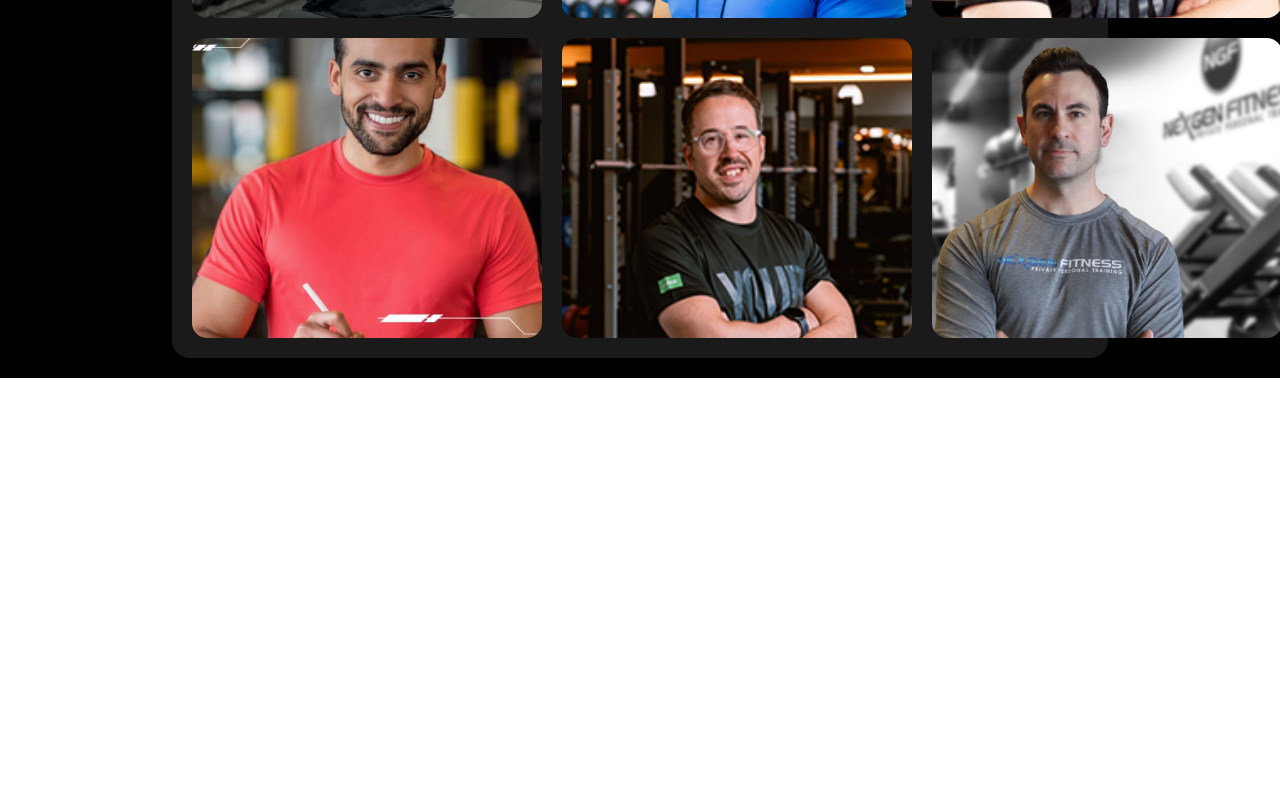
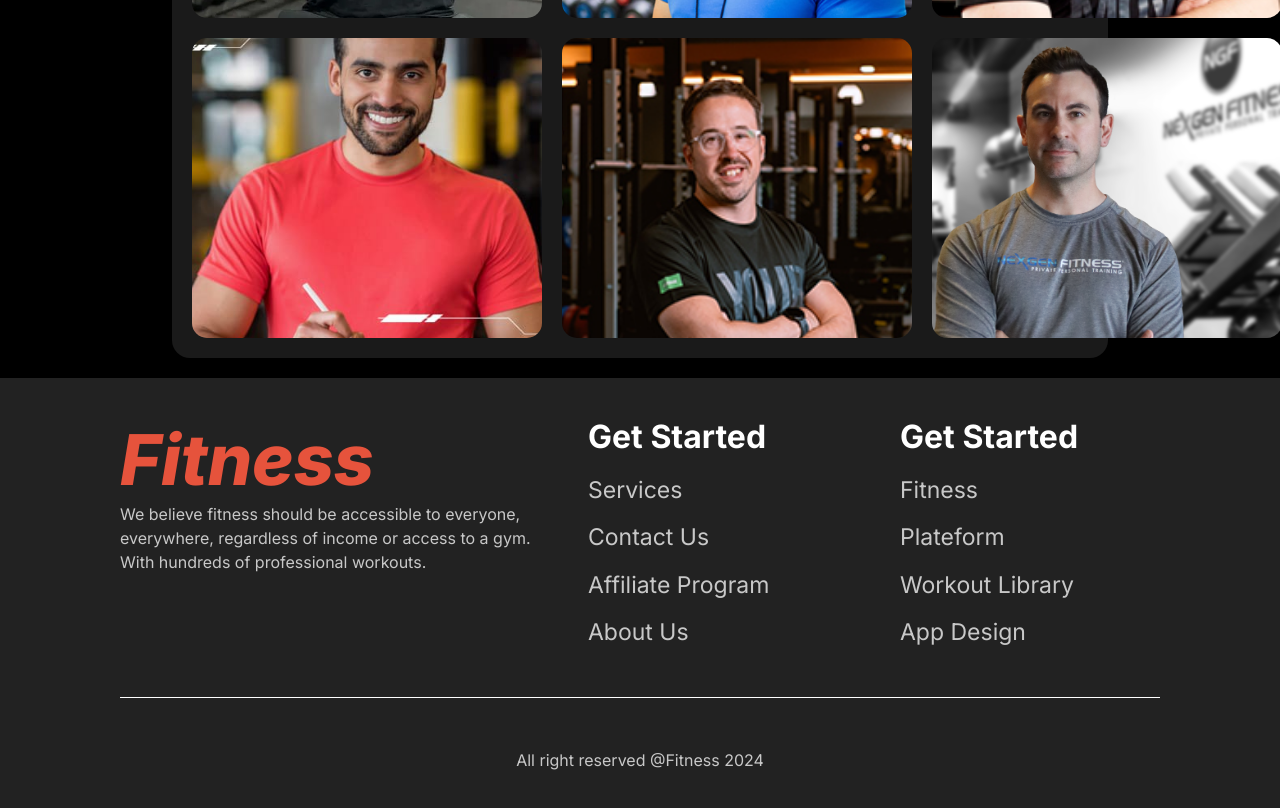
Before and after one commit to HiYasin/versatile-ui, a plain HTML site: page index.html in a window 1280 px wide. Shown: the part 3194-4002 px from the top of the page. Before the commit the page ends 3572 px from the top, so only its background shows below. Drawn offline with Linux system fonts and the light colour scheme; a web font is replaced by a local one.

Commit message:
Footer completed

```diff
--- a/css/style.css
+++ b/css/style.css
@@ -362,3 +362,46 @@ line-height: 120%;
         grid-template-columns: 1fr; /* 1 column on extra small screens */
     }
 }
+footer{
+    padding: 40px 120px;
+}
+.footercontainer{
+    padding-bottom: 50px ;
+    display: flex;
+    justify-content: space-between;
+    border-bottom:1px solid white ;
+}
+footer h1{
+    font-size: 70px;
+font-weight: 800;
+line-height: 120%;
+color:rgb(230, 83, 60);
+font-style: italic;
+
+}
+footer h2{
+    font-size: 32px;
+font-weight: 700;
+line-height: 120%;
+}
+footer li{
+    color: rgb(200, 200, 200);
+    list-style: none;
+    margin-top: 20px;
+    font-size: 23px;
+    font-weight: 400;
+    line-height: 120%;
+}
+.footerdescription{
+    width: 40%;
+}
+.getStart{
+    width: 25%;
+}
+footer hr{
+    color: rgb(200, 200, 200);
+}
+.copyright{
+    padding-top: 50px;
+    text-align: center;
+}
--- a/index.html
+++ b/index.html
@@ -210,8 +210,34 @@
             </div>
         </section>
     </section>
-    <footer>
-
+    <footer class="main2">
+        <div class="footercontainer">
+            <div class="footerdescription">
+                <h1>Fitness</h1>
+                <p>We believe fitness should be accessible to everyone, everywhere, regardless of income or access to a gym. With hundreds of professional workouts.</p>
+            </div>
+            <div class="getStart">
+                <h2>Get Started</h2>
+                <ul>
+                    <li>Services</li>
+                    <li>Contact Us</li>
+                    <li>Affiliate Program</li>
+                    <li>About Us</li>
+                </ul>
+            </div>
+            <div class="getStart">
+                <h2>Get Started</h2>
+                <ul>
+                    <li>Fitness</li>
+                    <li>Plateform</li>
+                    <li>Workout Library</li>
+                    <li>App Design</li>
+                </ul>
+            </div>
+        </div>
+        <div class="copyright">
+            <p>All right reserved @Fitness 2024</p>
+        </div>
     </footer>
 </body>
 </html>
```
